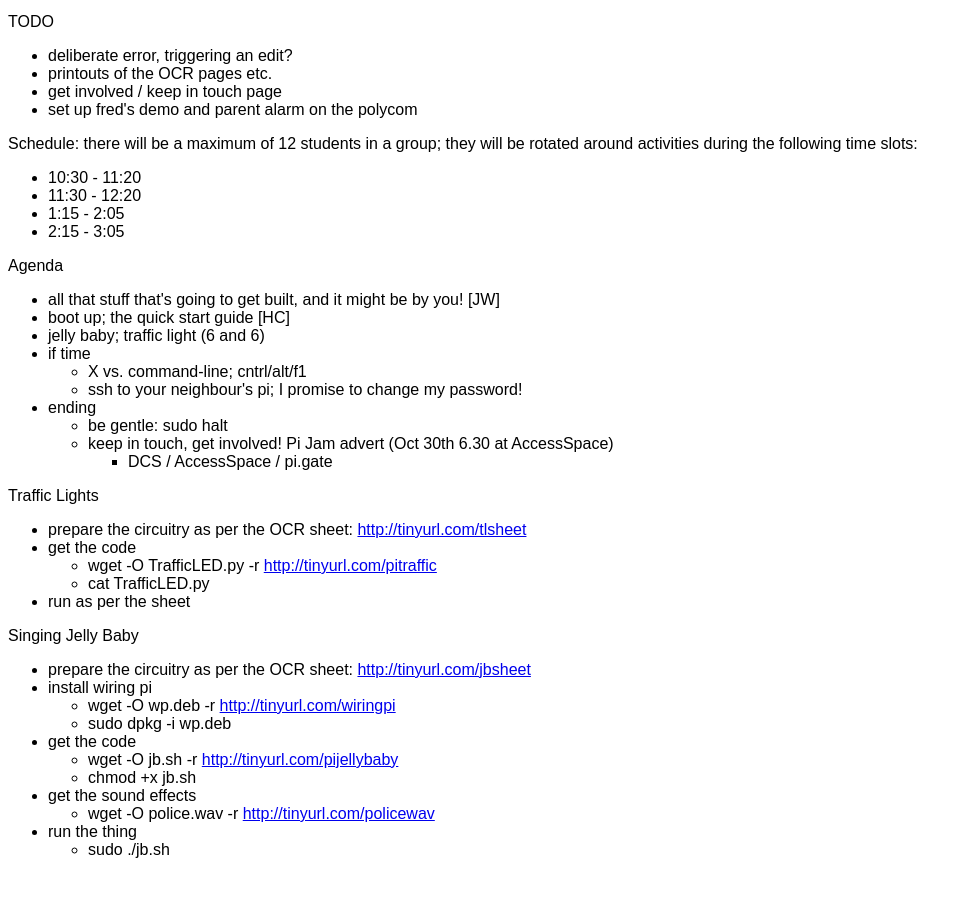
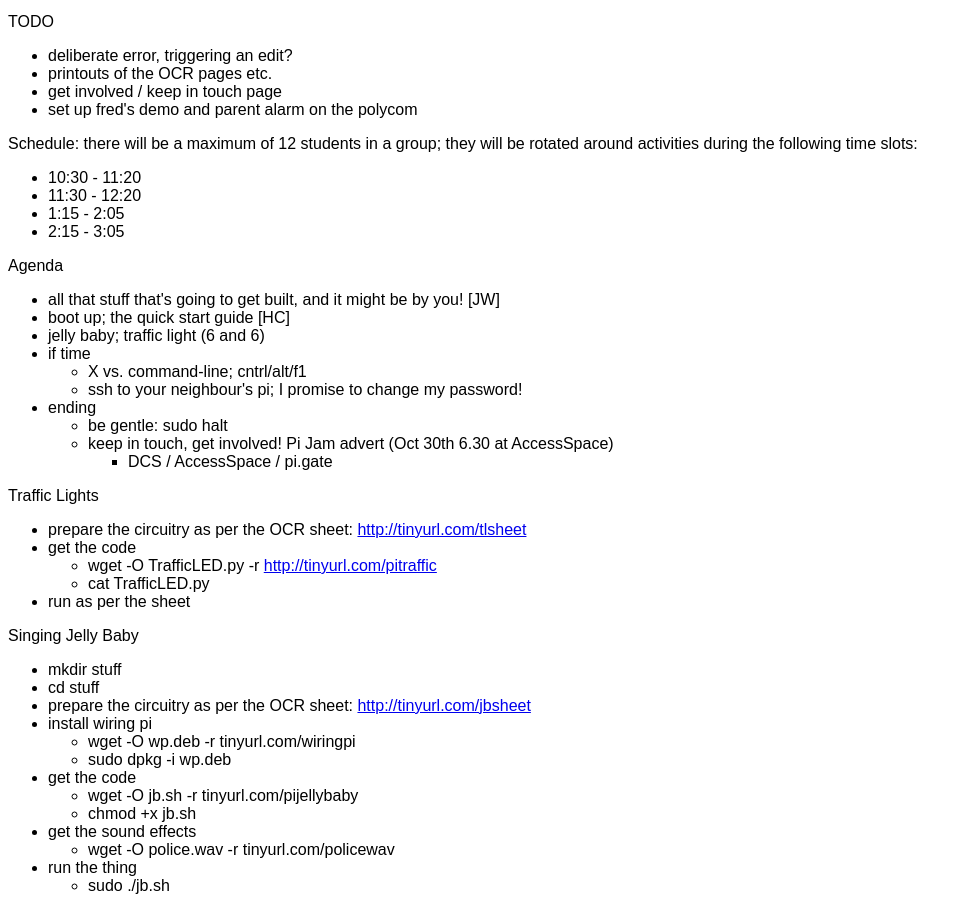
Before and after one commit to hamishcunningham/pi-tronics, a plain HTML site: page outreach/index.html in a window 1280 px wide. Shown: the part 101-1012 px from the top of the page, without its empty margins (0-972 px from the left). Before the commit the page ends 976 px from the top, so only its background shows below. Drawn offline with Linux system fonts and the light colour scheme.

Commit message:
dont need the http on the wgets

```diff
--- a/outreach/index.html
+++ b/outreach/index.html
@@ -97,20 +97,22 @@ rotated around activities during the following time slots:</p>
 
 <p>Singing Jelly Baby</p>
 <ul>
+<li>mkdir stuff</li>
+<li>cd stuff</li>
 <li>prepare the circuitry as per the OCR sheet: <a class="cow-url" href="http://tinyurl.com/jbsheet">http://tinyurl.com/jbsheet</a></li>
 <li>install wiring pi
   <ul>
-  <li>wget -O wp.deb     -r <a class="cow-url" href="http://tinyurl.com/wiringpi">http://tinyurl.com/wiringpi</a></li>
+  <li>wget -O wp.deb     -r tinyurl.com/wiringpi</li>
   <li>sudo dpkg -i wp.deb</li>
   </ul></li>
 <li>get the code
   <ul>
-  <li>wget -O jb.sh      -r <a class="cow-url" href="http://tinyurl.com/pijellybaby">http://tinyurl.com/pijellybaby</a></li>
+  <li>wget -O jb.sh      -r tinyurl.com/pijellybaby</li>
   <li>chmod +x jb.sh</li>
   </ul></li>
 <li>get the sound effects
   <ul>
-  <li>wget -O police.wav -r <a class="cow-url" href="http://tinyurl.com/policewav">http://tinyurl.com/policewav</a></li>
+  <li>wget -O police.wav -r tinyurl.com/policewav</li>
   </ul></li>
 <li>run the thing
   <ul>
```
Also changed, not shown: 1 other file.
